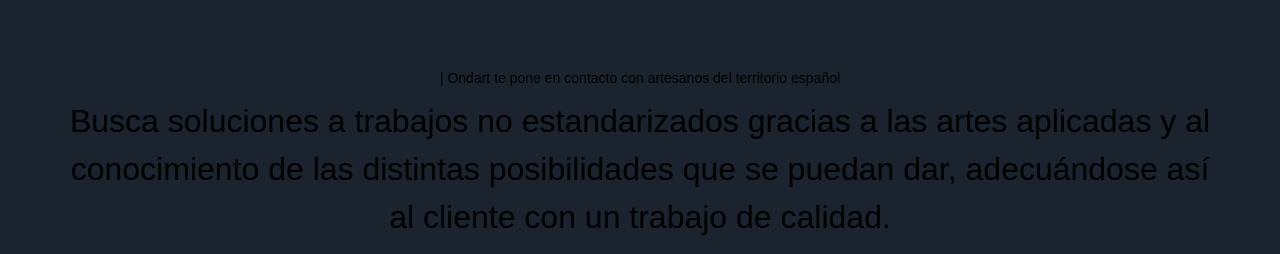
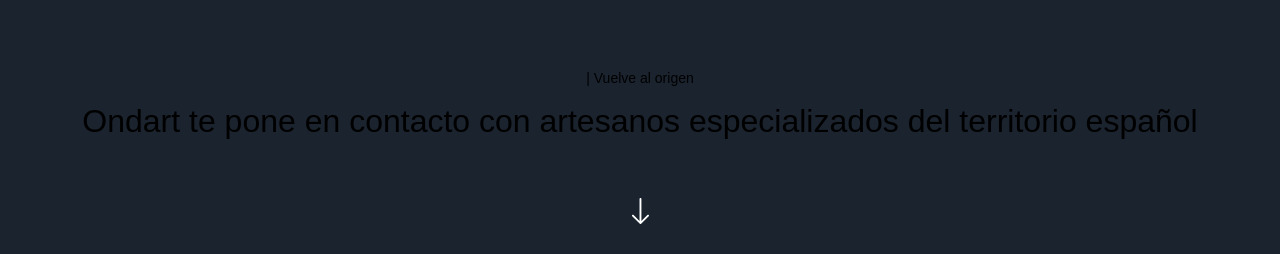
Before and after one commit to pablojordandlf/ondart, a Next.js app: page / in a window 1280 px wide. Shown: the part 698-952 px from the top of the page. Built offline with nearby package versions, Linux system fonts and the light colour scheme; a web font is replaced by a local one.

Commit message:
text changes

```diff
--- a/constants/index.js
+++ b/constants/index.js
@@ -32,7 +32,7 @@
     imgUrl: '/X.png',
     title: 'email',
     subtitle:
-        'Mande un email a info@ondart.es y te contestaremos con la mayor brevedad posible.',
+        'info@ondart.es',
   },
   {
     imgUrl: '/X.png',
@@ -44,7 +44,7 @@
     imgUrl: '/X.png',
     title: 'redes',
     subtitle:
-        'No se pierda las novedades artesanales y síganos en @ondart.es',
+        'Síganos en @ondart.es',
   },
 ];
 
--- a/sections/About.jsx
+++ b/sections/About.jsx
@@ -18,14 +18,14 @@
       viewport={{ once: false, amount: 0.25 }}
       className={`${styles.innerWidth} mx-auto ${styles.flexCenter} flex-col`}
     >
-      <TypingText title="| Ondart te pone en contacto con artesanos del territorio español" textStyles="text-center" />
+      <TypingText title="| Vuelve al origen" textStyles="text-center" />
 
       <motion.p
         variants={fadeIn('up', 'tween', 0.2, 1)}
         className="mt-[8px] font-normal sm:text-[32px] text-[20px] text-center text-secondary-black"
       >
 
-        Busca soluciones a trabajos no estandarizados gracias a las artes aplicadas y al conocimiento de las distintas posibilidades que se puedan dar, adecuándose así al cliente con un trabajo de calidad.
+        Ondart te pone en contacto con artesanos especializados del territorio español
 
       </motion.p>
       <br />
--- a/sections/WhatsNew.jsx
+++ b/sections/WhatsNew.jsx
@@ -20,8 +20,8 @@
         variants={fadeIn('right', 'tween', 0.2, 1)}
         className="flex-[0.95] flex justify-center flex-col"
       >
-        <TypingText title="| Conctacto" />
-        {/*<TitleText title={<></>} />*/}
+        {/*<TypingText title="| Conctacto" />*/}
+        <TitleText title={<>Contacto</>} />
         <div className="mt-[48px] flex flex-wrap justify-between gap-[10 px]">
           {newFeatures.map((feature) => (
             <NewFeatures key={feature.title} {...feature} />
```
